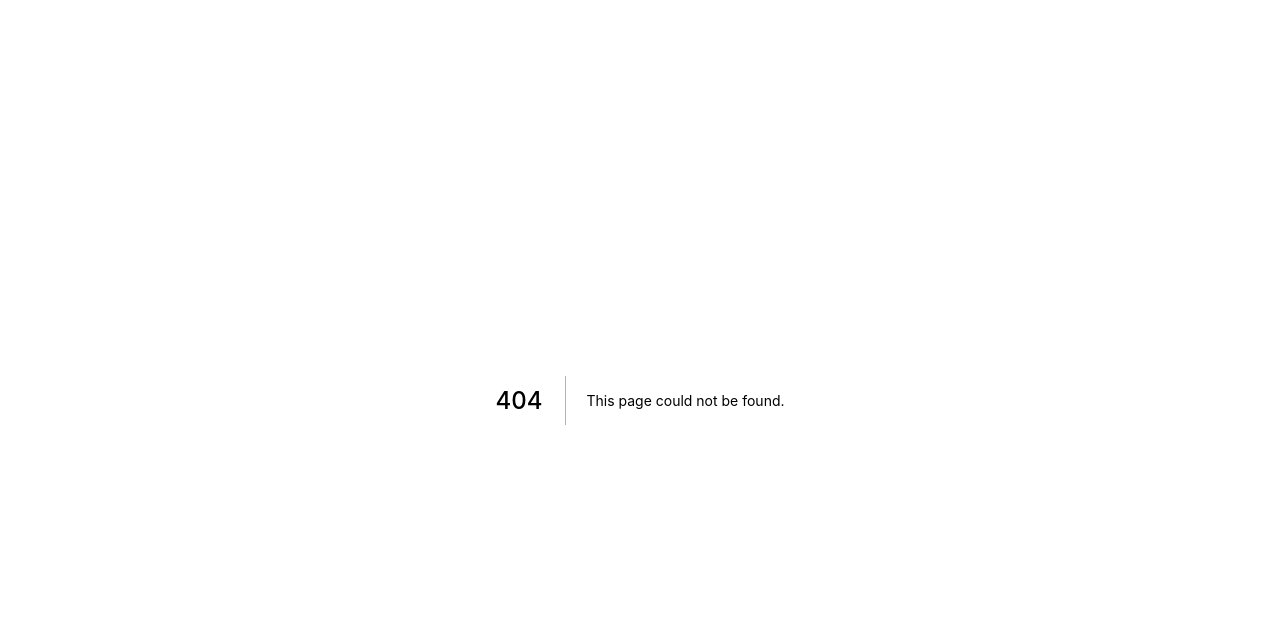
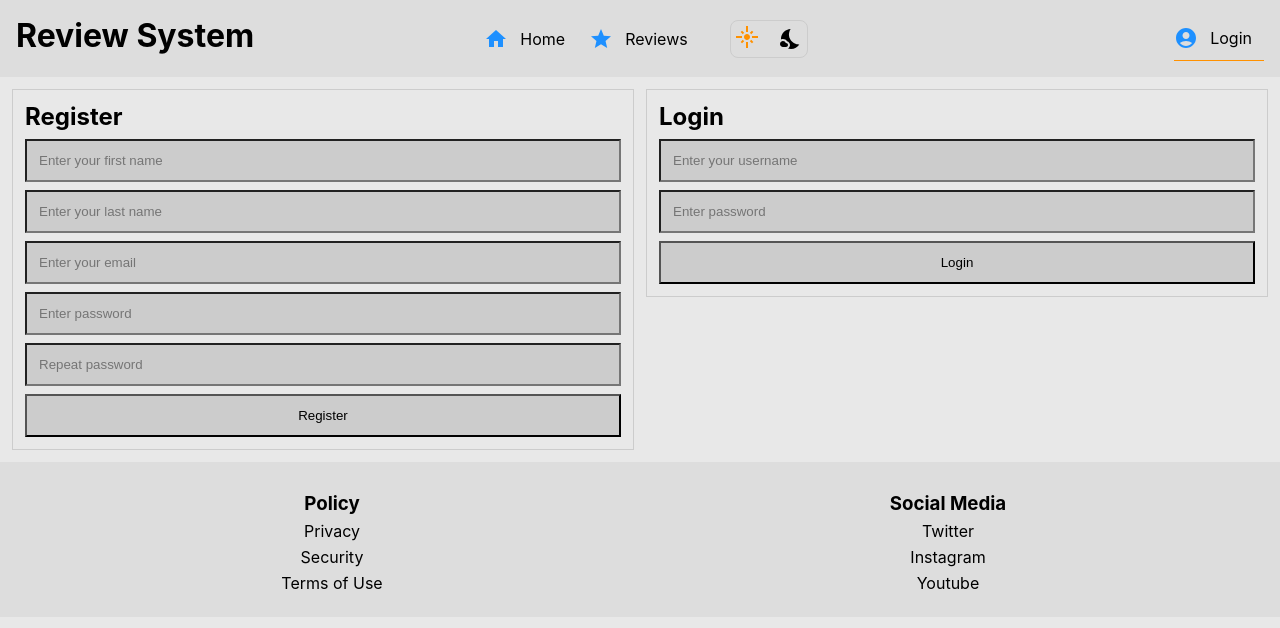
Before and after one commit to amanag0101/review-system, a Next.js app: page /login in a window 1280 px wide. Before the commit this address had no page. Shown: the top 628 px of the page. Built offline with nearby package versions, Linux system fonts and the light colour scheme.

Commit message:
created layout for login and registration

```diff
--- /dev/null
+++ b/components/public/authentication/Authentication.tsx
@@ -0,0 +1,16 @@
+import Register from "./Register";
+import styles from "./authentication.module.css";
+import Login from "./Login";
+
+export default function Authentication() {
+    return (
+        <div className={styles.authentication}>
+            <div className={styles["col-1"]}>
+                <Register />
+            </div>
+            <div className={styles["col-2"]}>
+                <Login />
+            </div>
+        </div>
+    );
+}
--- /dev/null
+++ b/components/public/authentication/Login.tsx
@@ -0,0 +1,41 @@
+import { FormEvent, useState } from "react";
+import styles from "./login.module.css";
+
+interface LoginUserPayload {
+    email: string,
+    password: string
+}
+
+export default function Login() {
+  const [email, setEmail] = useState<string>("");
+  const [password, setPassword] = useState<string>("");
+
+  async function loginUser(e: FormEvent<HTMLFormElement>) {
+    e.preventDefault();
+
+    const payload: LoginUserPayload = {
+        email: email,
+        password: password
+    }
+  }
+
+  return (
+    <form className={styles.login} onSubmit={e => loginUser(e)}>
+      <h2>Login</h2>
+      <input
+        type="email"
+        placeholder="Enter your username"
+        autoComplete="on"
+        onChange={(e) => setEmail(e.target.value)}
+      ></input>
+      <input
+        type="password"
+        placeholder="Enter password"
+        autoComplete="on"
+        onChange={(e) => setPassword(e.target.value)}
+      ></input>
+
+      <input type="submit" value="Login" />
+    </form>
+  );
+}
--- /dev/null
+++ b/components/public/authentication/Register.tsx
@@ -0,0 +1,65 @@
+import { ChangeEvent, FormEvent, useEffect, useState } from "react";
+import styles from "./register.module.css";
+
+interface RegisterUserPayload {
+    firstName: string,
+    lastName: string,
+    email: string,
+    password: string,
+    passwordRepeat: string
+}
+
+export default function Register() {
+    const [firstName, setFirstName] = useState<string>("");
+    const [lastName, setLastName] = useState<string>("");
+    const [email, setEmail] = useState<string>("");
+    const [password, setPassword] = useState<string>("");
+    const [passwordRepeat, setPasswordRepeat] = useState<string>("");
+
+    const registerUser = (e: FormEvent<HTMLFormElement>) => {
+        e.preventDefault();
+
+        const payload: RegisterUserPayload = {
+            firstName: firstName,
+            lastName: lastName,
+            email: email,
+            password: password,
+            passwordRepeat: passwordRepeat
+        };
+    }
+
+    return (
+        <form className={styles.register} onSubmit={registerUser}>
+            <h2>Register</h2>
+            <input
+                type="text"
+                placeholder="Enter your first name"
+                onChange={(e) => setFirstName(e.target.value)}>
+            </input>
+            <input
+                type="text"
+                placeholder="Enter your last name"
+                onChange={(e) => setLastName(e.target.value)}>
+            </input>
+            <input
+                type="email"
+                placeholder="Enter your email"
+                onChange={(e) => setEmail(e.target.value)}>
+            </input>
+            <input
+                type="password"
+                placeholder="Enter password"
+                autoComplete="on"
+                onChange={(e) => setPassword(e.target.value)}>
+            </input>
+            <input
+                type="password"
+                placeholder="Repeat password"
+                autoComplete="on"
+                onChange={(e) => setPasswordRepeat(e.target.value)}>
+            </input>
+
+            <input type="submit" value="Register"/>
+        </form>
+    );
+}
--- /dev/null
+++ b/components/public/authentication/authentication.module.css
@@ -0,0 +1,24 @@
+.authentication {
+    display: flex;
+    padding: 12px;
+}
+
+.authentication .col-1,
+.authentication .col-2 {
+    flex-basis: 50%;
+}
+
+.authentication .col-2 {
+    margin-left: 12px;
+}
+
+@media (max-width: 500px) {
+    .authentication {
+        flex-direction: column;
+    }
+
+    .authentication .col-2 {
+        margin-left: 0;
+        margin-top: 12px;
+    }
+}
--- /dev/null
+++ b/components/public/authentication/login.module.css
@@ -0,0 +1,17 @@
+.login {
+    border: 1px solid var(--color-background-secondary);
+    padding: 12px;
+}
+
+.login input,
+.login select {
+    width: 100%;
+    margin-top: 8px;
+    padding: 12px;
+}
+
+.login .error-message {
+    color: var(--color-red);
+    text-align: center;
+    margin-top: 12px;
+}
--- /dev/null
+++ b/components/public/authentication/register.module.css
@@ -0,0 +1,17 @@
+.register {
+    border: 1px solid var(--color-background-secondary);
+    padding: 12px;
+}
+
+.register input,
+.register select {
+    width: 100%;
+    margin-top: 8px;
+    padding: 12px;
+}
+
+.register .error-message {
+    color: var(--color-red);
+    text-align: center;
+    margin-top: 12px;
+}
--- a/components/public/common/header/Header.tsx
+++ b/components/public/common/header/Header.tsx
@@ -52,7 +52,7 @@ export default function Header() {
             <div className={styles["col-3"]}>
                 <div className={`${styles.item} ${styles[isActiveLink("/login")]}`}>
                     <AccountCircleIcon className="icon" />
-                    <Link href="#">Login</Link>
+                    <Link href="/login">Login</Link>
                 </div>
             </div>
         </div>
--- /dev/null
+++ b/pages/login.tsx
@@ -0,0 +1,10 @@
+import Authentication from "../components/public/authentication/Authentication";
+import Layout from "../components/public/layout/Layout";
+
+export default function LoginPage() {
+  return (
+    <Layout>
+      <Authentication />
+    </Layout>
+  );
+}
```
